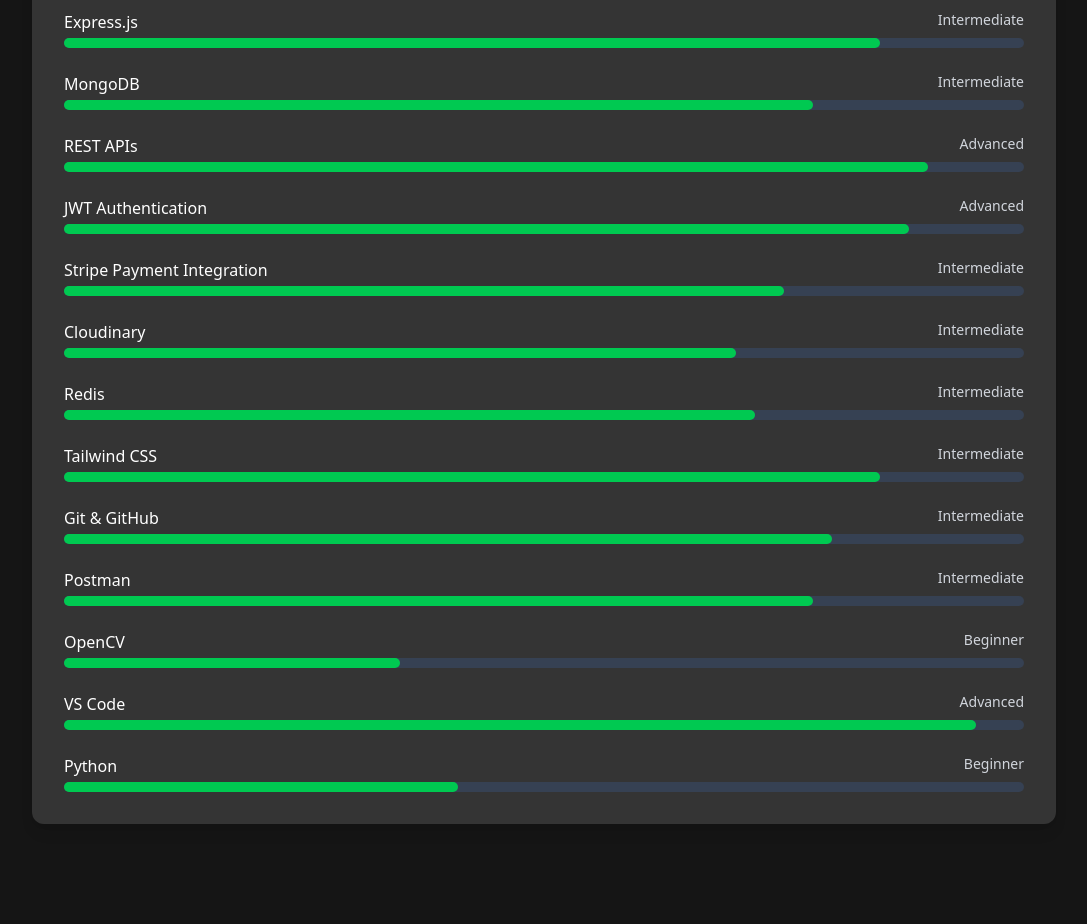
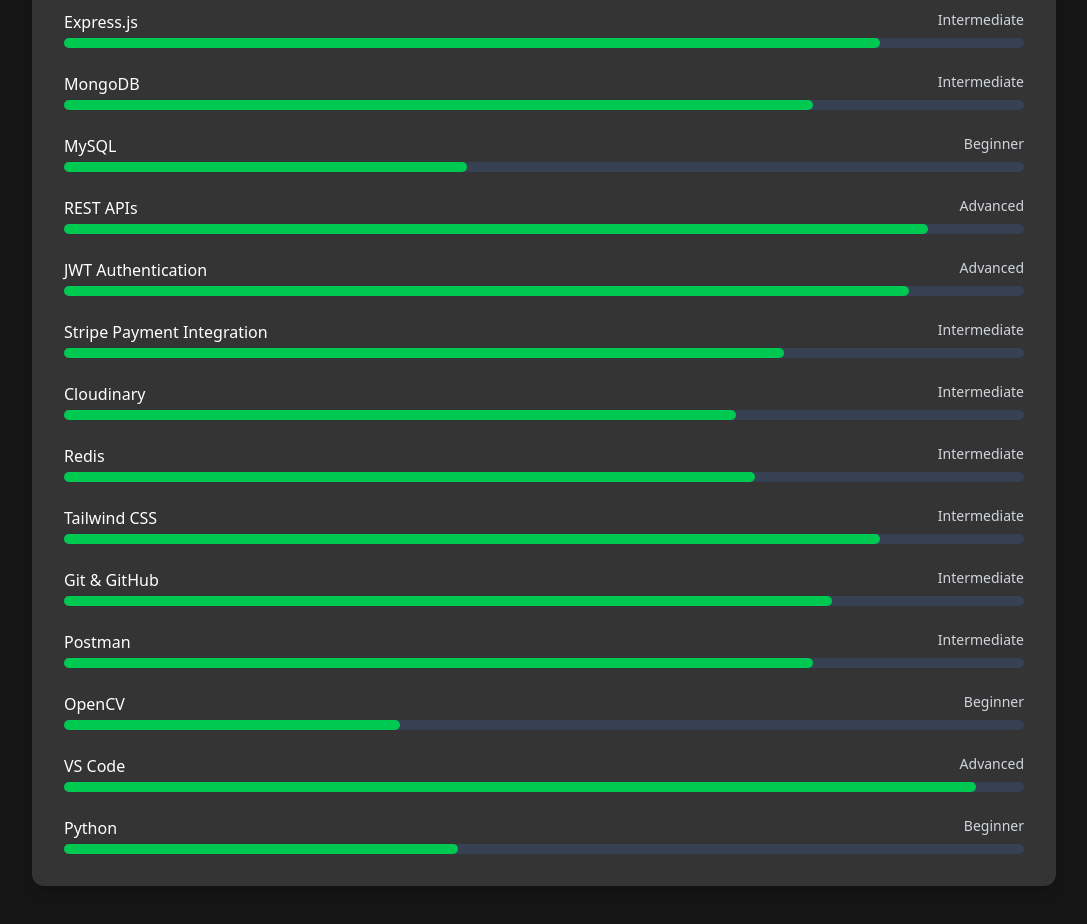
Before and after one commit to aasifazlan/aasifazlan-client, a React (Vite) app: page / in a window 1280 px wide. Shown: the part 1500-2424 px from the top of the page, without its empty margins (96-1183 px from the left). Built offline with nearby package versions, Linux system fonts and the light colour scheme.

Commit message:
Update Skills.jsx

```diff
--- a/src/components/Skills.jsx
+++ b/src/components/Skills.jsx
@@ -8,6 +8,7 @@
   { name: "Node.js", level: "Intermediate", progress: 80 },
   { name: "Express.js", level: "Intermediate", progress: 85 },
   { name: "MongoDB", level: "Intermediate", progress: 78 },
+  { name: "MySQL", level: "Beginner", progress: 42 },
   { name: "REST APIs", level: "Advanced", progress: 90 },
   { name: "JWT Authentication", level: "Advanced", progress: 88 },
   { name: "Stripe Payment Integration", level: "Intermediate", progress: 75 },
```
